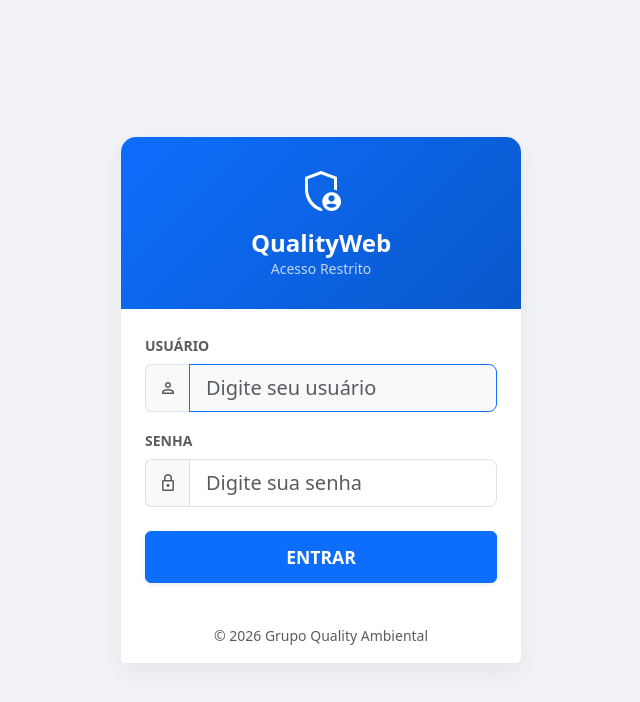
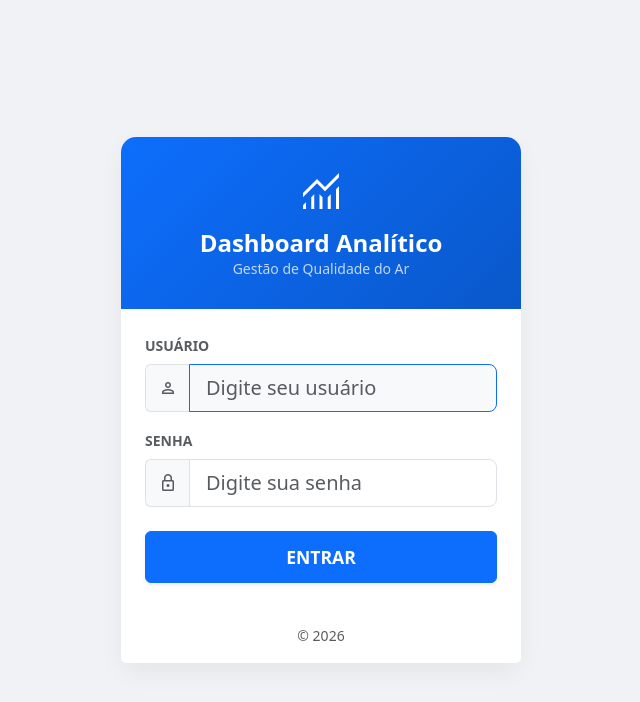
Before and after one commit to WaldembergDev/dashboard-ar, a Django app: page /core/login/ in a window 1280 px wide. Shown: the top 702 px of the page, without its empty margins (319-959 px from the left). Run offline with Django 5.2, Linux system fonts and the light colour scheme.

Commit message:
finalizado as configurações da tela de login

```diff
--- a/core/templates/core/login.html
+++ b/core/templates/core/login.html
@@ -4,7 +4,7 @@
 <head>
     <meta charset="UTF-8">
     <meta name="viewport" content="width=device-width, initial-scale=1.0">
-    <title>Login | QualityWeb</title>
+    <title>Login | dashboard Analitico</title>
     <link href="https://cdn.jsdelivr.net/npm/bootstrap@5.3.0/dist/css/bootstrap.min.css" rel="stylesheet">
     <link rel="stylesheet" href="https://fonts.googleapis.com/css2?family=Material+Symbols+Outlined:opsz,wght,FILL,GRAD@20..48,100..700,0..1,-50..200" />
 
@@ -47,10 +47,10 @@
     <div class="login-card card">
         <div class="login-header">
             <div class="mb-2">
-                <span class="material-symbols-outlined" style="font-size: 48px;">admin_panel_settings</span>
+                <span class="material-symbols-outlined" style="font-size: 48px;">monitoring</span>
             </div>
-            <h4 class="mb-0 fw-bold">QualityWeb</h4>
-            <p class="mb-0 opacity-75 small">Acesso Restrito</p>
+            <h4 class="mb-0 fw-bold">Dashboard Analítico</h4>
+            <p class="mb-0 opacity-75 small">Gestão de Qualidade do Ar</p>
         </div>
 
         <div class="card-body p-4">
@@ -89,7 +89,7 @@
             </form>
         </div>
         <div class="card-footer bg-white border-0 text-center py-3">
-            <small class="text-muted">© {% now "Y" %} Grupo Quality Ambiental</small>
+            <small class="text-muted">© {% now "Y" %}</small>
         </div>
     </div>
 
--- a/servicos/templates/servicos/dashboard_analitico.html
+++ b/servicos/templates/servicos/dashboard_analitico.html
@@ -56,7 +56,7 @@
                             <i class="bi bi-droplet-fill fs-4 text-success"></i>
                         </div>
                         <div>
-                            <p class="text-body-secondary small mb-1">Total de Amostras</p>
+                            <p class="text-body-secondary small mb-1">Amostras no Período</p>
                             <h3 class="fw-bold mb-0">{{ kpis.total_amostras }}</h3>
                         </div>
                     </div>
```
Also changed, not shown: servicos/views.py (+0 -15 lines), db.sqlite3.
